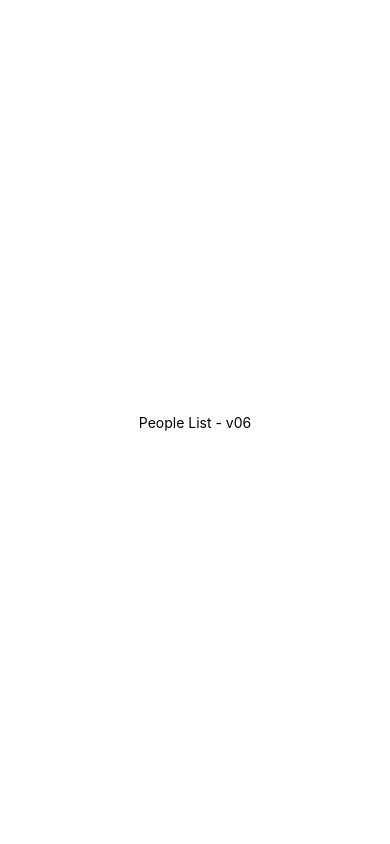
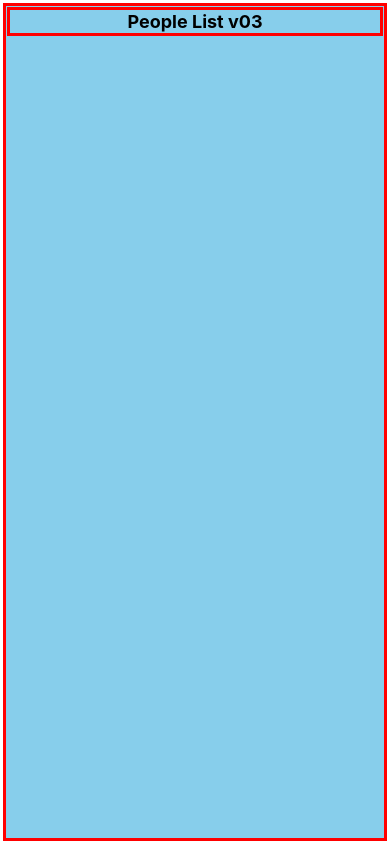
Before and after one commit to a13dd1236/rn-pro00233-people-list-06, a React Native app: screen / in a window 390 px wide. Built offline with nearby package versions, Linux system fonts and the light colour scheme.

Commit message:
Clean Up Code

```diff
--- a/App.js
+++ b/App.js
@@ -1,21 +1,58 @@
 import * as React from 'react';
-import { StatusBar } from 'expo-status-bar';
-import { StyleSheet, Text, View } from 'react-native';
+import { StyleSheet, Platform, StatusBar } from 'react-native';
+import { SafeAreaView, View, Text } from 'react-native';
 
-export default function App() {
-  return (
-    <View style={styles.container}>
-      <Text>People List - v06</Text>
-      <StatusBar style="auto" />
-    </View>
-  );
-}
+// import Constants from 'expo-constants';
 
-const styles = StyleSheet.create({
-  container: {
+// Imported npm javascript modules:
+
+// Imported local files:
+
+// Imported Styles:
+
+// Styles:
+const appStyles = StyleSheet.create({
+  appContainer: {
+    margin: 3,
+    borderColor: 'red',
+    padding: 3,
+    borderWidth: 3,
+    // Solving Android SafeAreaView Not Supported
+    // (For iOS Use <SafeAreaView></SafeAreaView>)
+    // Both Solution:
+    //    Constants from 'expo-constants';
+    // paddingTop: Platform.OS === "android" ? Constants.statusBarHeight: 0,
+    //    StatusBar from 'react-native'
+    paddingTop: Platform.OS === 'android' ? 0 : 0,
     flex: 1,
-    backgroundColor: '#fff',
-    alignItems: 'center',
+    justifyContent: 'flex-start',
+    backgroundColor: 'skyblue',
+  },
+  headerTitleContainer: {
+    margin: 1,
+    borderColor: 'red',
+    padding: 1,
+    borderWidth: 3,
     justifyContent: 'center',
+    backgroundColor: 'skyblue',
+  },
+  headerTitleText: {
+    fontSize: 18,
+    fontWeight: 'bold',
+    textAlign: 'center',
   },
 });
+const styles = {
+  ...appStyles,
+};
+const App = () => {
+  return (
+    <SafeAreaView style={styles.appContainer}>
+      <View style={styles.headerTitleContainer}>
+        <Text style={styles.headerTitleText}>People List v03</Text></View>
+
+    </SafeAreaView>
+  );
+};
+
+export default App;
```
